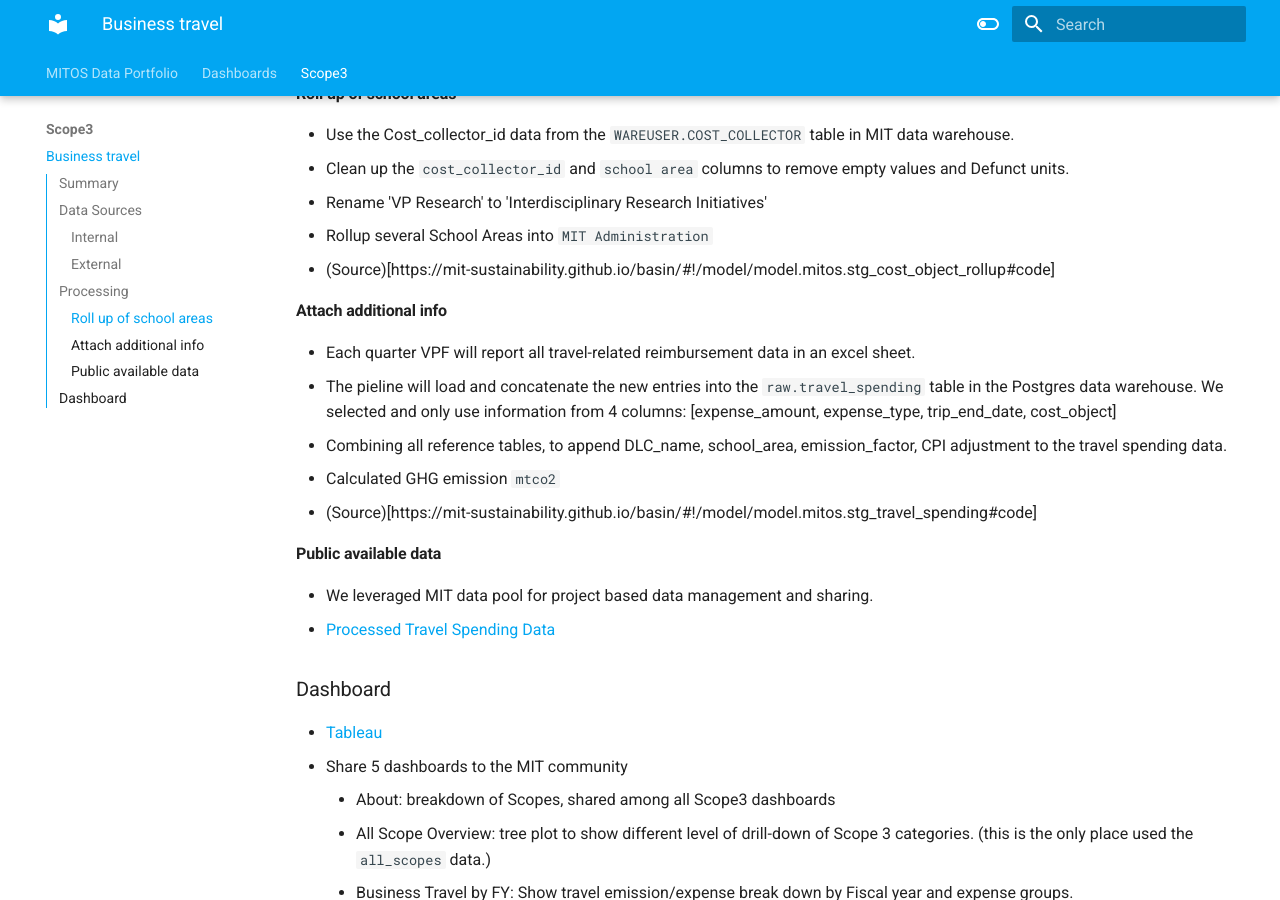
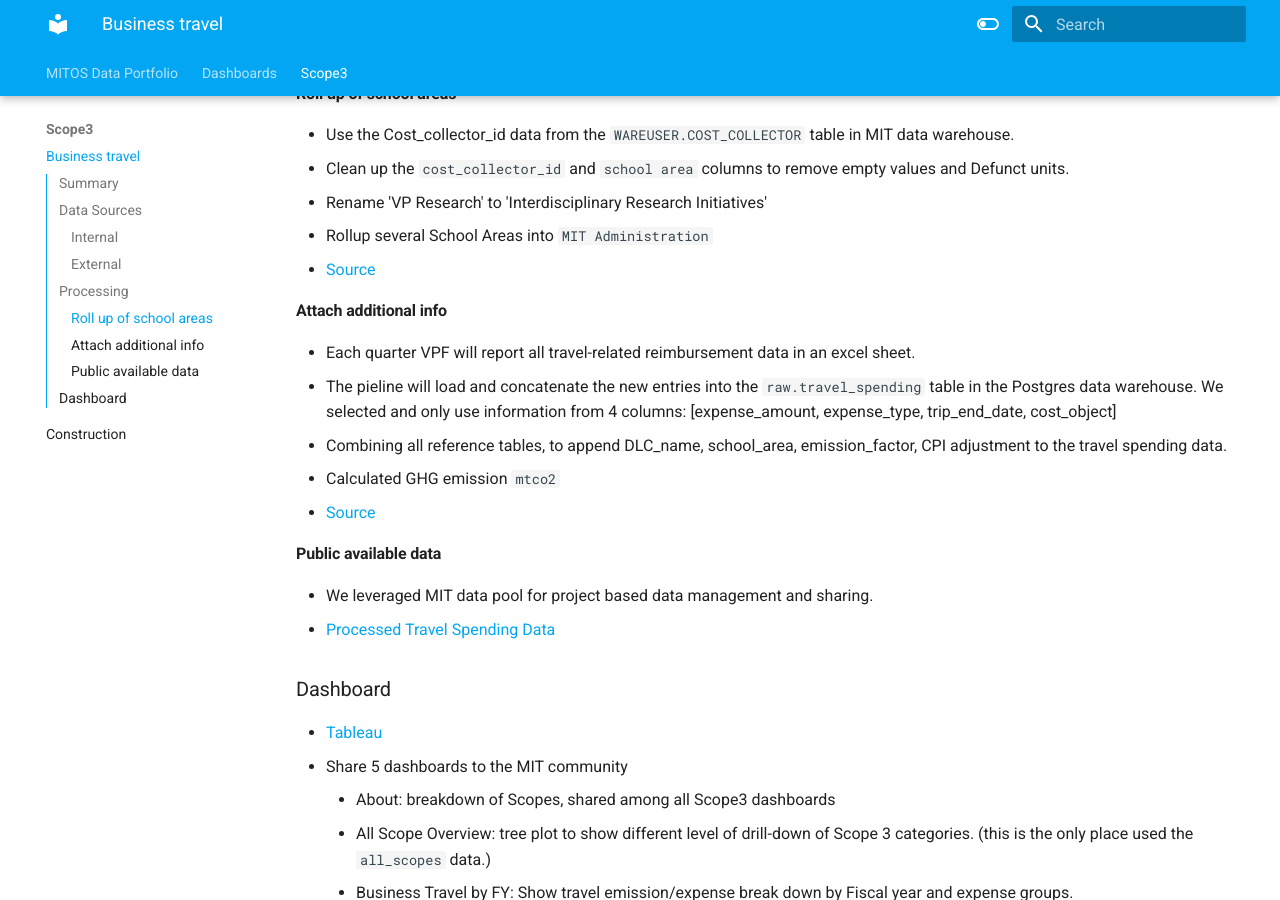
Before and after one commit to mit-sustainability/portfolio, an MkDocs documentation site: the page built from docs/scope3/business_travel.md, in a window 1280 px wide and 900 px high, scrolled down 1956 px. Built offline with MkDocs 1.6.1 and Material for MkDocs 9.7.7, drawn with Linux system fonts in a browser that asks for light colours.

Commit message:
construction tech docs

```diff
--- a/docs/scope3/business_travel.md
+++ b/docs/scope3/business_travel.md
@@ -37,7 +37,7 @@ This project calculates greenhouse gas (GHG) emissions from business travel usin
 * Clean up the `cost_collector_id` and `school area` columns to remove empty values and Defunct units.
 * Rename 'VP Research' to 'Interdisciplinary Research Initiatives'
 * Rollup several School Areas into `MIT Administration`
-* (Source)[https://mit-sustainability.github.io/basin/#!/model/model.mitos.stg_cost_object_rollup#code]
+* [Source](https://mit-sustainability.github.io/basin/#!/model/model.mitos.stg_cost_object_rollup#code)
 
 
 #### Attach additional info
@@ -45,7 +45,7 @@ This project calculates greenhouse gas (GHG) emissions from business travel usin
 * The pieline will load and concatenate the new entries into the `raw.travel_spending` table in the Postgres data warehouse. We selected and only use information from 4 columns: [expense\_amount, expense\_type, trip\_end\_date, cost\_object]
 * Combining all reference tables, to append DLC\_name, school\_area, emission\_factor, CPI adjustment to the travel spending data.
 * Calculated GHG emission `mtco2`
-* (Source)[https://mit-sustainability.github.io/basin/#!/model/model.mitos.stg_travel_spending#code]
+* [Source](https://mit-sustainability.github.io/basin/#!/model/model.mitos.stg_travel_spending#code)
 
 #### Public available data
 * We leveraged MIT data pool for project based data management and sharing.
```
Also changed, not shown: docs/index.md (+1 -1 lines), docs/scope3/construction.md (added, +54 -0 lines), docs/assets/images/construction.png (added), docs/scope3/image.png (deleted).
